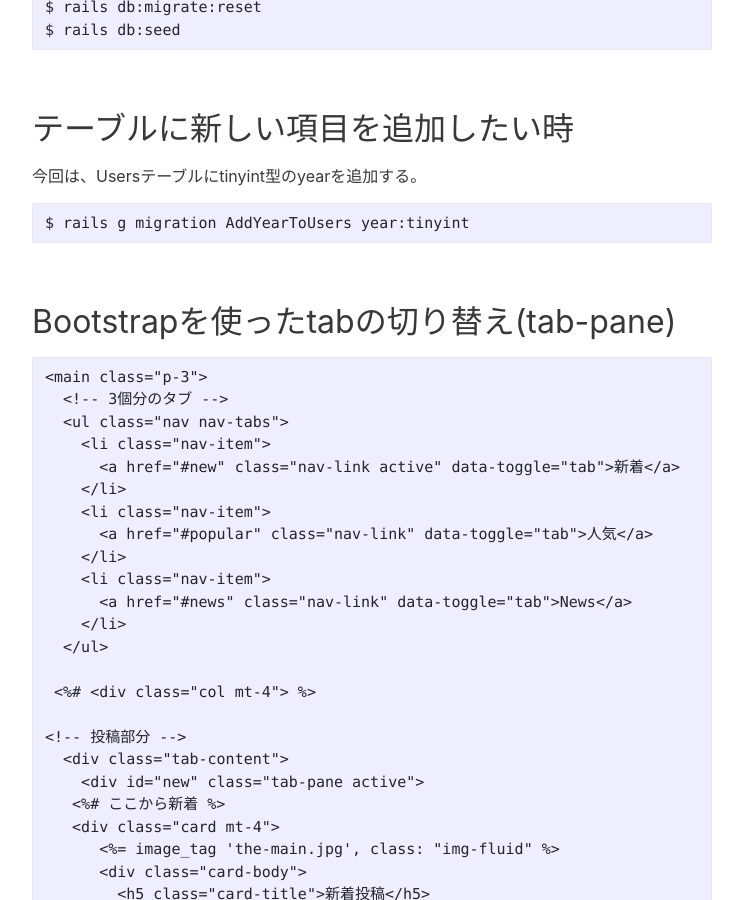
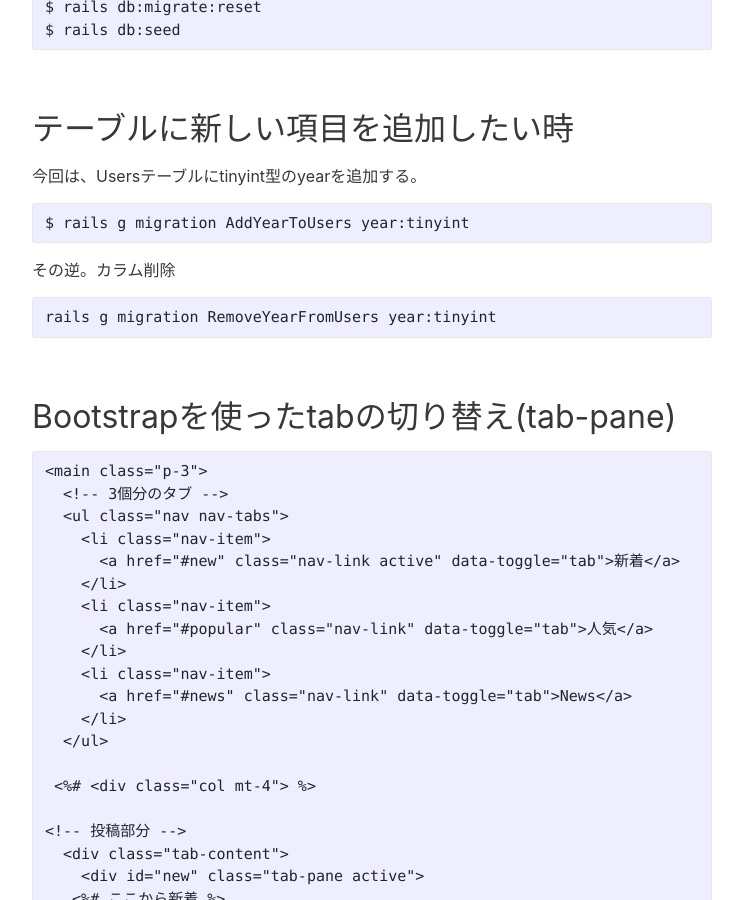
Before and after one commit to kazblog/kazblog.github.io, a Jekyll site: the page built from _posts/cheatsheet/Rails/2020-12-28-rails-cheat-sheat01.md, in a window 1280 px wide and 900 px high, scrolled down 1585 px. Shown: the whole window, without its empty margins (268-1011 px from the left). Built offline with Jekyll 4.4.1, drawn with Linux system fonts in a browser that asks for light colours.

Commit message:
Update 2020-12-28-rails-cheat-sheat01.md

````diff
--- a/_posts/cheatsheet/Rails/2020-12-28-rails-cheat-sheat01.md
+++ b/_posts/cheatsheet/Rails/2020-12-28-rails-cheat-sheat01.md
@@ -44,6 +44,12 @@ $ rails db:seed
 
 ```
 $ rails g migration AddYearToUsers year:tinyint
+```
+
+その逆。カラム削除
+
+```
+rails g migration RemoveYearFromUsers year:tinyint
 ```
 
 
````
